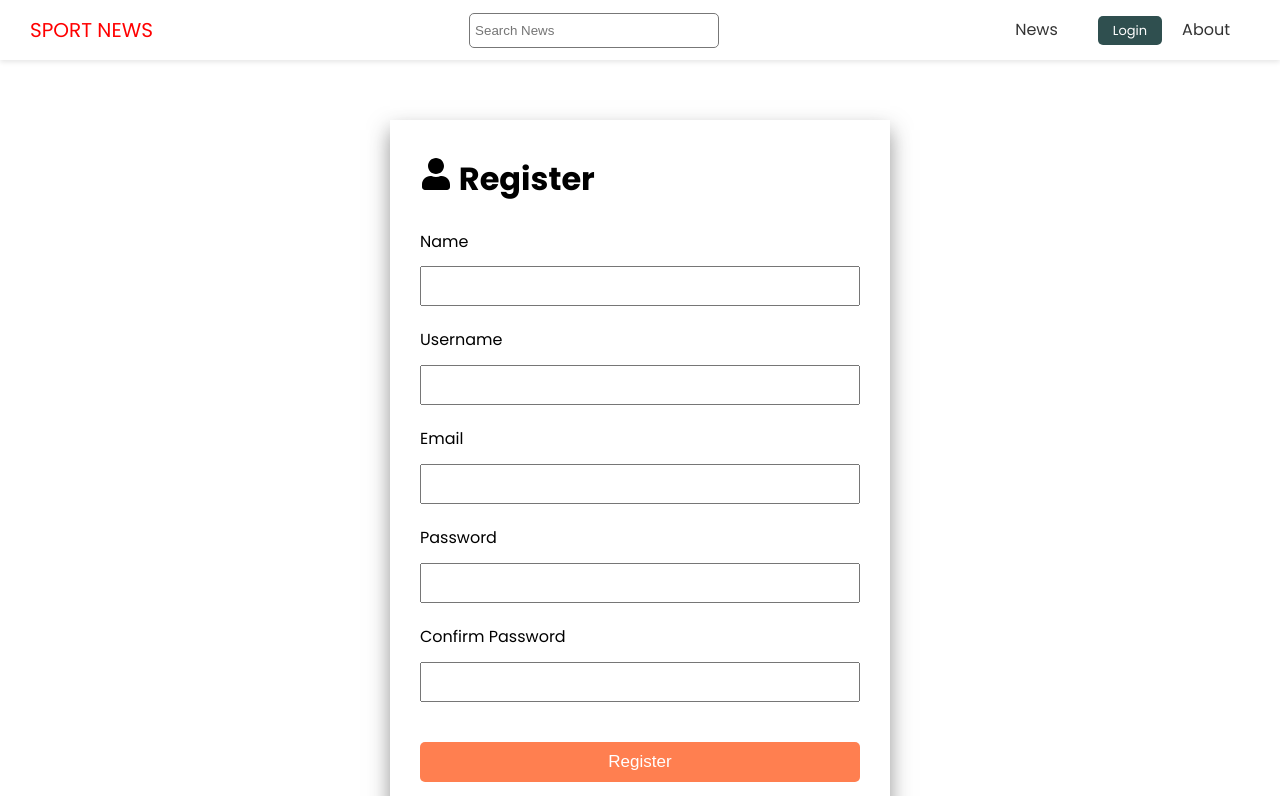
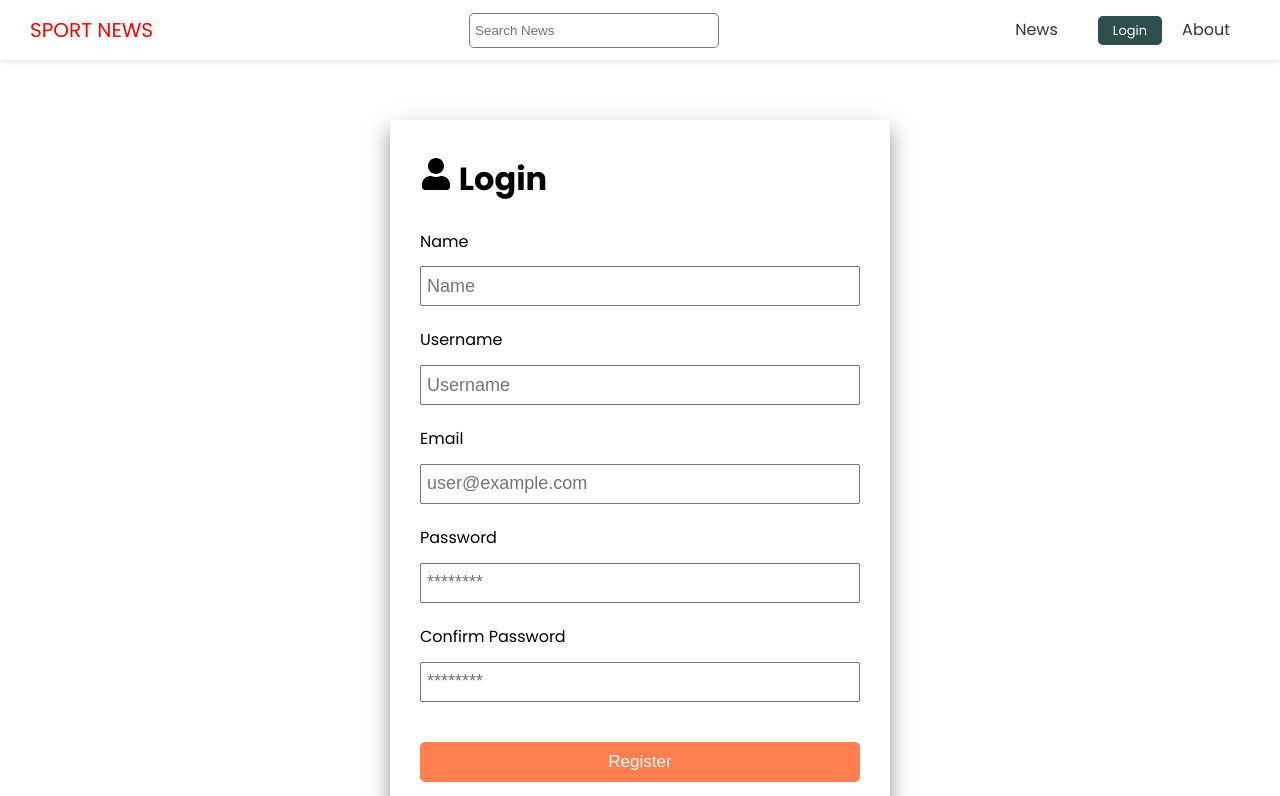
Before and after one commit to esteemayo/next-sport-news, a Next.js app: page /auth/register in a window 1280 px wide. Shown: the top 796 px of the page. Built offline with nearby package versions, Linux system fonts and the light colour scheme; no server answers.

Commit message:
refactored

```diff
--- a/pages/auth/register.jsx
+++ b/pages/auth/register.jsx
@@ -5,7 +5,9 @@ import { useRouter } from 'next/router';
 import { useEffect, useState } from 'react';
 import { useDispatch, useSelector } from 'react-redux';
 
-import { Spinner } from '@/components/Spinner';
+import Spinner from '@/components/Spinner';
+import { registerInputs } from '../../data';
+import FormInput from '@/components/FormInput';
 import styles from '@/styles/AuthForm.module.css';
 import { registerUser, reset } from '@/features/auth/authSlice';
 
@@ -21,9 +23,7 @@ const Register = () => {
   const router = useRouter();
   const dispatch = useDispatch();
   const { user, isError, isSuccess, isLoading, message } = useSelector(
-    (state) => ({
-      ...state.auth,
-    })
+    (state) => ({ ...state.auth })
   );
 
   const [formData, setFormData] = useState(initialState);
@@ -63,49 +63,22 @@ const Register = () => {
     <>
       <div className={styles.auth}>
         <h1>
-          <FaUser /> Register
+          <FaUser /> Login
         </h1>
         <form onSubmit={handleSubmit}>
-          <div>
-            <label htmlFor='name'>Name</label>
-            <input id='name' type='text' name='name' onChange={handleChange} />
-          </div>
-          <div>
-            <label htmlFor='username'>Username</label>
-            <input
-              id='username'
-              type='text'
-              name='username'
-              onChange={handleChange}
-            />
-          </div>
-          <div>
-            <label htmlFor='email'>Email</label>
-            <input
-              id='email'
-              type='email'
-              name='email'
-              onChange={handleChange}
-            />
-          </div>
-          <div>
-            <label htmlFor='password'>Password</label>
-            <input
-              id='password'
-              type='password'
-              name='password'
-              onChange={handleChange}
-            />
-          </div>
-          <div>
-            <label htmlFor='passwordConfirm'>Confirm Password</label>
-            <input
-              id='passwordConfirm'
-              type='password'
-              name='passwordConfirm'
-              onChange={handleChange}
-            />
-          </div>
+          {registerInputs.map((input) => {
+            const { id, type, name, label, placeholder } = input;
+            return (
+              <FormInput
+                key={id}
+                type={type}
+                name={name}
+                label={label}
+                placeholder={placeholder}
+                onChange={handleChange}
+              />
+            );
+          })}
           <input type='submit' value='Register' className='btn' />
         </form>
         <p>
```
